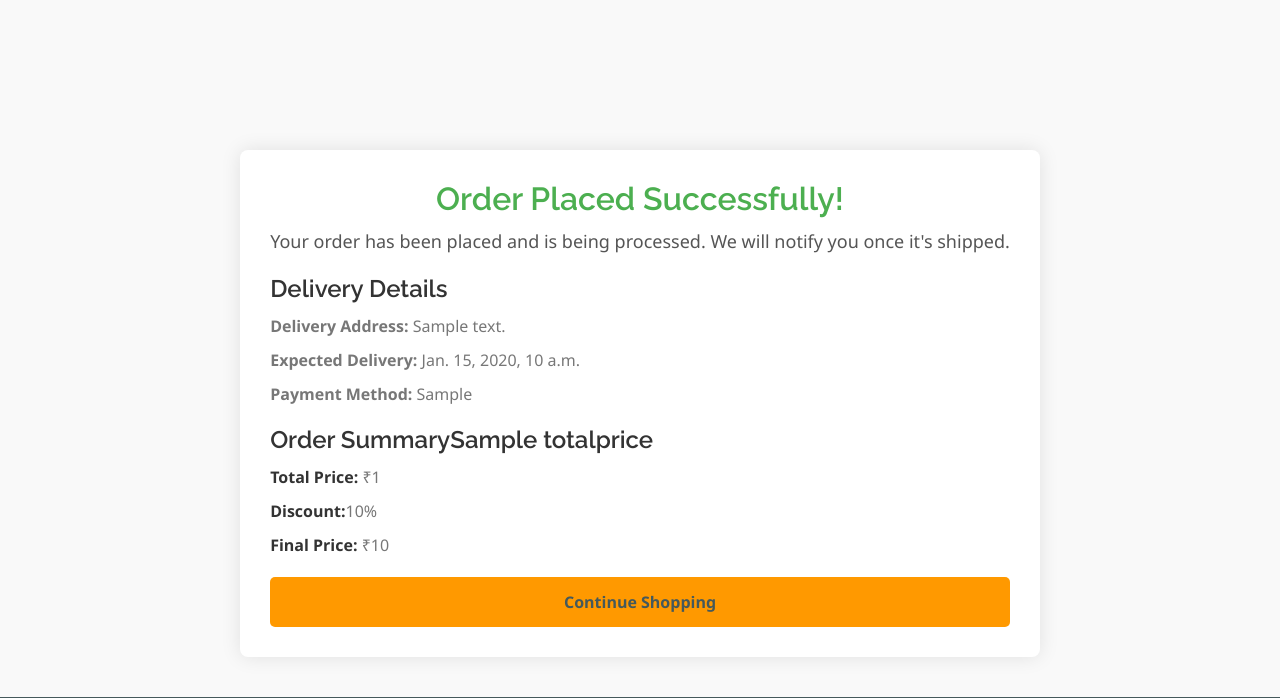
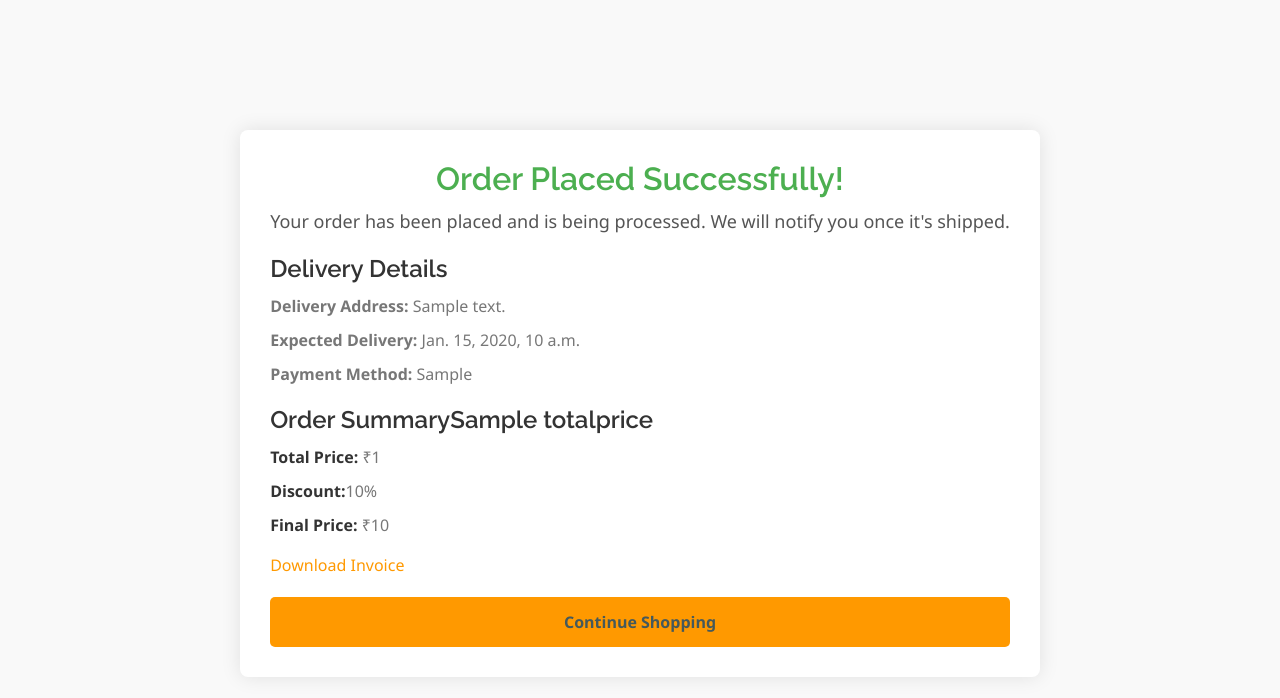
Before and after one commit to MohammedShamilM/seaside, a Django app: template templates/ordersuccess.html in a window 1280 px wide. Shown: the part 118-816 px from the top of the page. Run offline with Django 5.2, Linux system fonts and the light colour scheme; the template is opened without the code that fills it: most values are stand-ins (such as "Sample title", 1, 10 or a date in 2020); some libraries are stand-ins or nearby versions.

Commit message:
added invoice download

```diff
--- a/templates/ordersuccess.html
+++ b/templates/ordersuccess.html
@@ -36,6 +36,7 @@
                 <li><strong>Final Price:</strong> ₹{{order.discount_price}}</li>
                 {% endif %}
             </ul>
+            <ul><a href="{% url 'download_invoice' order.id %}" class="download-btn">Download Invoice</a></ul>
         </div>
 
 
```
